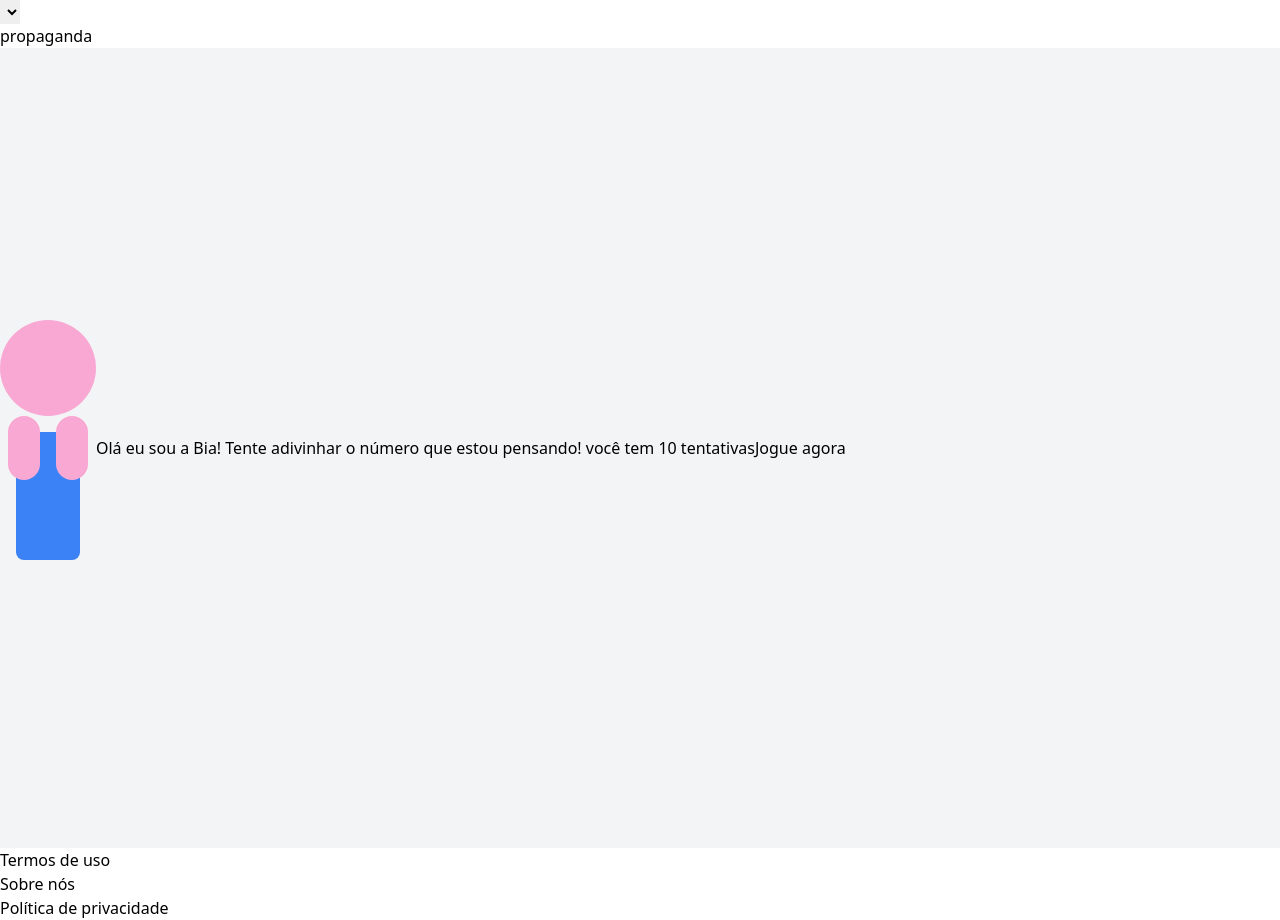
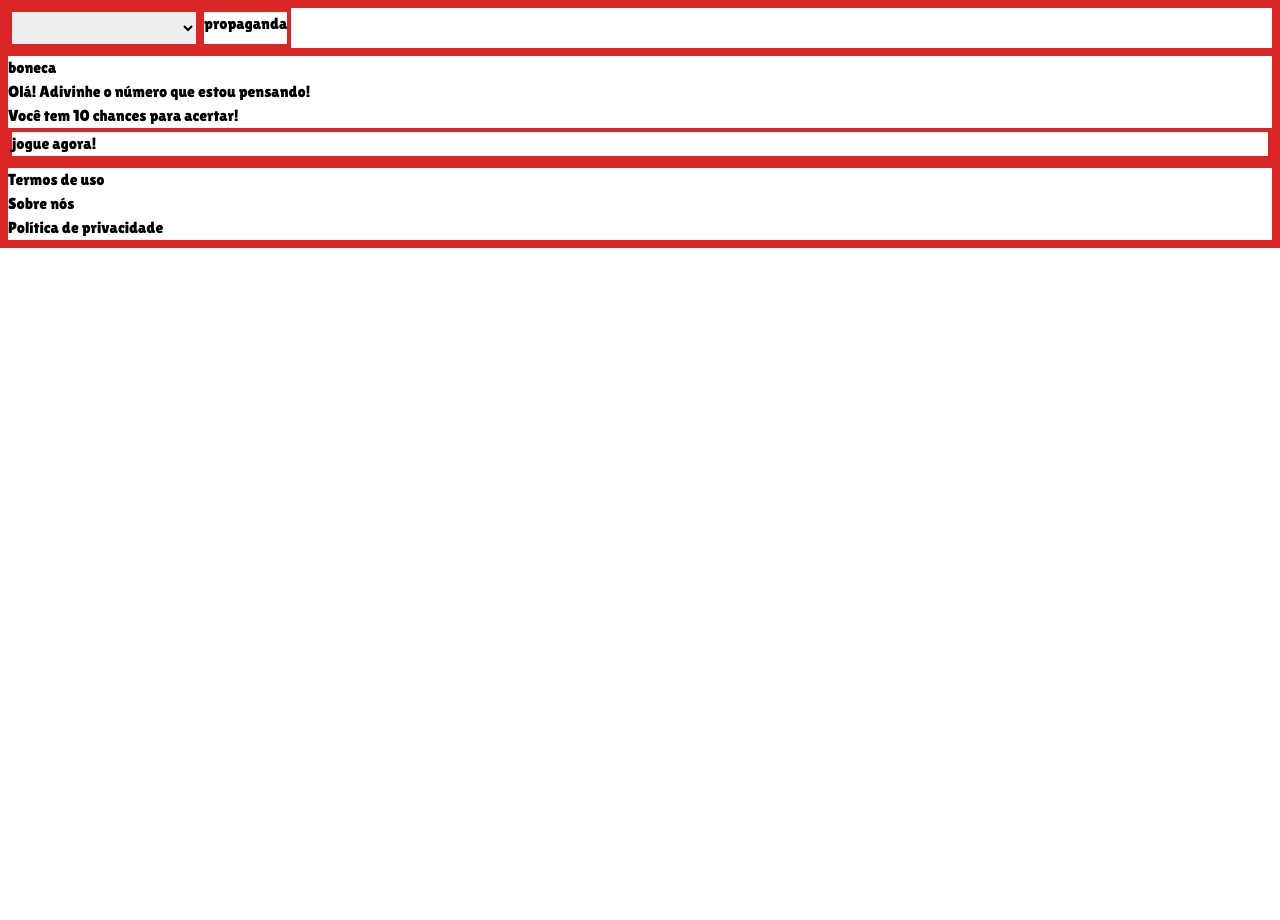
Before and after one commit to camilarochatec/jogo-bia-adivinha, a plain HTML site: page index.html in a window 1280 px wide. After the commit the page ends 800 px from the top, so only its background shows below. Drawn offline with nearby package versions, Linux system fonts and the light colour scheme.

Commit message:
em andamento

```diff
--- a/css/index.css
+++ b/css/index.css
@@ -0,0 +1,5 @@
+@import url('https://fonts.googleapis.com/css2?family=Lilita+One&display=swap');
+*{
+    font-family: "Lilita One", sans-serif;
+
+}
--- a/index.html
+++ b/index.html
@@ -4,52 +4,27 @@
 <head>
     <meta charset="UTF-8">
     <meta name="viewport" content="width=device-width, initial-scale=1.0">
-    <style>
-        @import url('https://fonts.googleapis.com/css2?family=Josefin+Sans:ital,wght@0,100..700;1,100..700&display=swap');
-    </style>
     <script src="https://cdn.tailwindcss.com"></script>
     <link rel="stylesheet" href="css/index.css">
-    <title>Document</title>
+    <title>Qual é o número da Bia?</title>
 </head>
 
-<body>
-    <header>
-        <div>
-            <select id="lang">selecione o idioma</select>
+<body class="border-4 border-red-600">
+    <header class="flex border-4 border-red-600">
+        <div id="lang">
+            <select class="idioma w-48 h-10 border-4 border-red-600">selecione o idioma</select>
         </div>
-        <div id="publi">
+        <div class="flex publi w-100 h-200 border-4 border-red-600">
             <a href="">propaganda</a>
         </div>
     </header>
-    <main class="bg-gray-100 h-screen flex items-center justify-center>
-        <div id=" doll">
-        <div class="relative flex flex-col items-center">
-            <!-- Cabeça -->
-            <div class="w-24 h-24 bg-pink-300 rounded-full mb-4 relative">
-                <!-- Olhos -->
-                <div class="eye left"></div>
-                <div class="eye right"></div>
-
-                <!-- Sorriso -->
-                <div class="mouth"></div>
-            </div>
-
-            <!-- Cabelo -->
-            <div class="w-28 h-12 bg-brown-600 rounded-t-full absolute top-6 z-10"></div>
-
-            <!-- Corpo -->
-            <div class="w-16 h-32 bg-blue-500 rounded-lg mb-4"></div>
-
-            <!-- Braços -->
-            <div class="absolute left-2 top-24 w-8 h-16 bg-pink-300 rounded-full"></div>
-            <div class="absolute right-2 top-24 w-8 h-16 bg-pink-300 rounded-full"></div>
-        </div>
-        <div id="message">
-            <h2>Olá eu sou a Bia! Tente adivinhar o número que estou pensando! você tem 10 tentativas</h2>
-        </div>
-        <div id="play">Jogue agora</div>
+    <main class="border-4 border-red-600">
+        <div id="doll">boneca</div>
+        <div id="message1"><h3>Olá! Adivinhe o número que estou pensando!</h3></div>
+        <div id="message2"><h3>Você tem 10 chances para acertar!</h3></div>
+        <section id="play" class="border-4 border-red-600"><h2>jogue agora!</h2></section>
     </main>
-    <footer>
+    <footer class="border-4 border-red-600">
         <div id="termos">Termos de uso</div>
         <div id="sobre">Sobre nós</div>
         <div id="politica">Política de privacidade</div>
```
